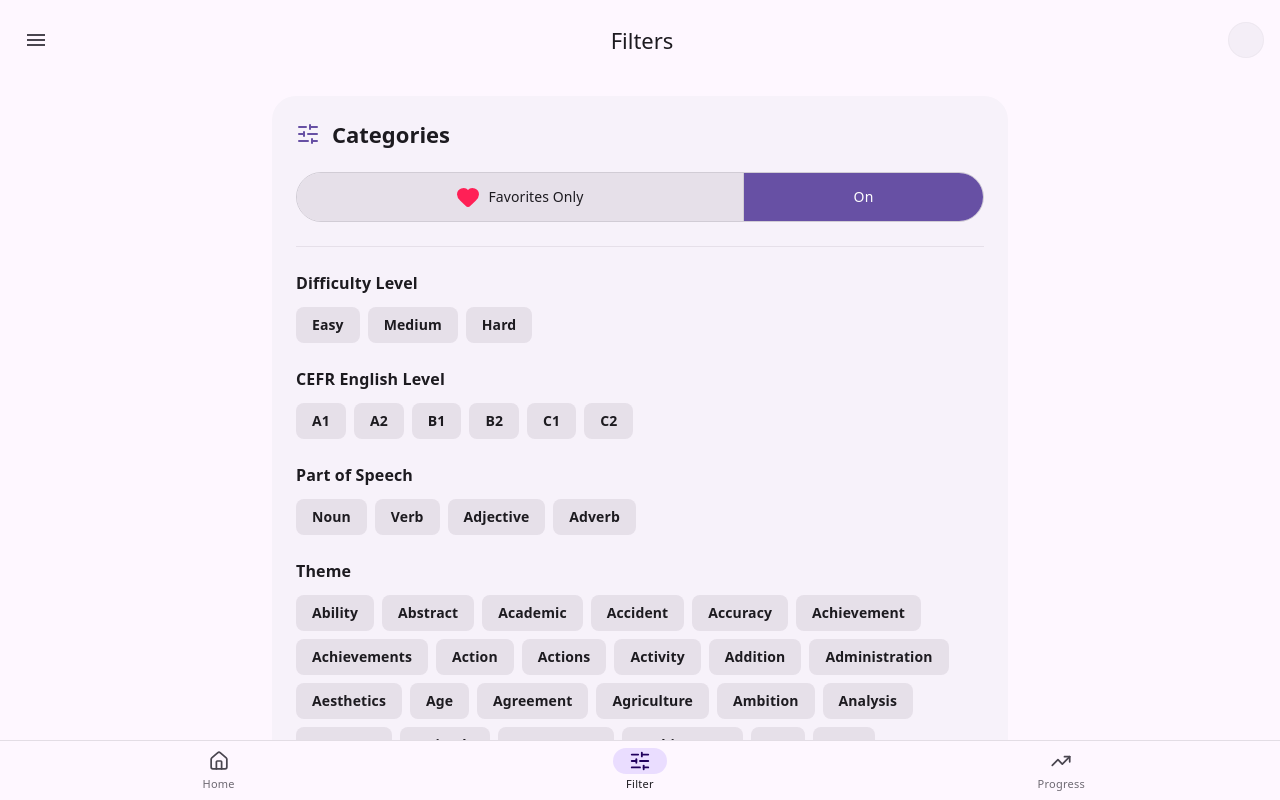
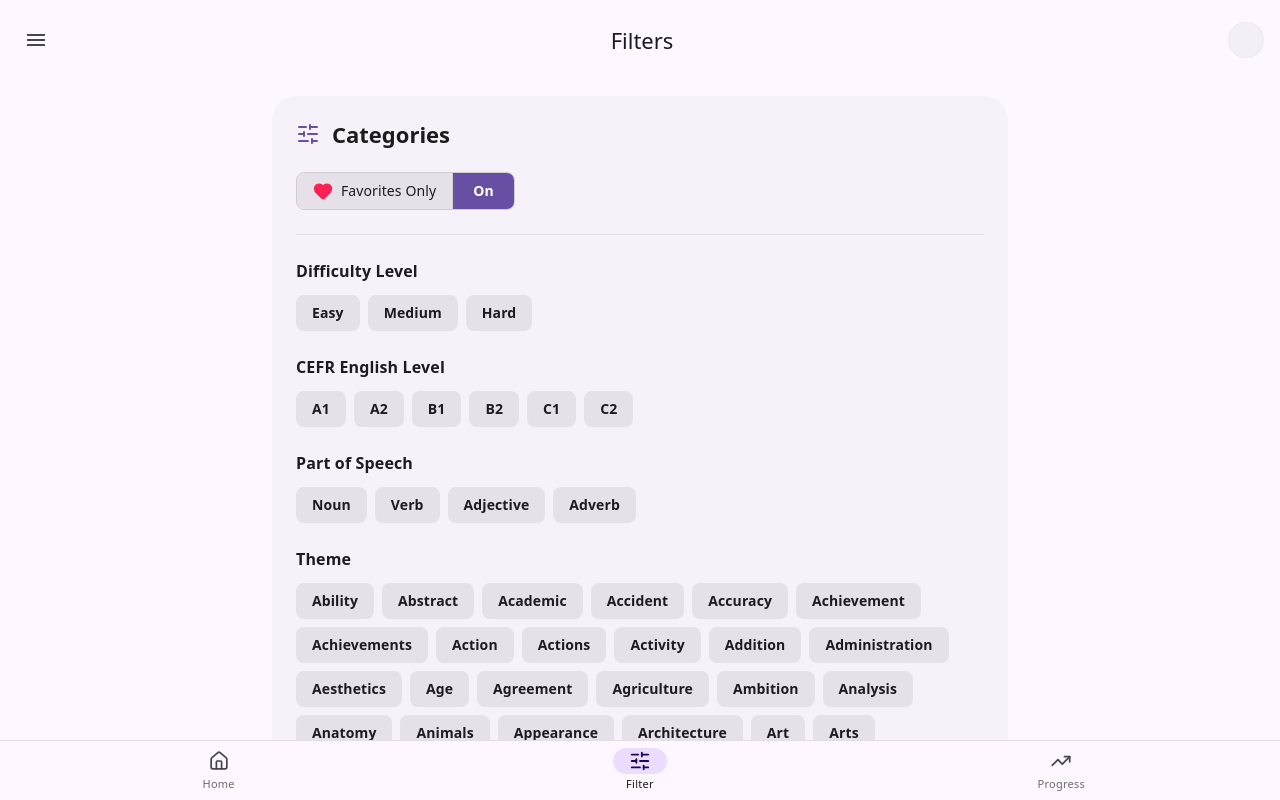
Before and after one commit to shafiullahcrazyman/Vocabify, a React (Vite) app: page /#/filter in a window 1280 px wide. Both pictures are taken after a click on the button "Off". Shown: the top 800 px of the page. Built offline with nearby package versions, Linux system fonts and the light colour scheme.

Commit message:
Add files via upload

```diff
--- a/src/screens/Filter.tsx
+++ b/src/screens/Filter.tsx
@@ -78,14 +78,16 @@ export const Filter: React.FC = () => {
               <h2 className="m3-title-large">Categories</h2>
             </div>
 
-            {/* NEW: Connected Button Group for Favorites */}
+            {/* UPDATED: Connected Button Group (Matched styling with other buttons) */}
             <div className="mb-6 pt-2 pb-6 border-b border-surface-container-highest">
-              <div className="flex w-full rounded-full border border-outline/30 overflow-hidden">
+              {/* Changed to inline-flex and rounded-lg */}
+              <div className="inline-flex rounded-lg border border-outline/30 overflow-hidden">
 
                 {/* Left Side: Static (Looks like a button, but not clickable) */}
-                <div className="flex-[2] flex items-center justify-center gap-2 py-3 px-4 bg-surface-container-highest">
+                {/* Adjusted padding to py-2 px-4 to match other buttons */}
+                <div className="flex items-center justify-center gap-2 py-2 px-4 bg-surface-container-highest">
                   <Heart
-                    className={`w-6 h-6 transition-colors duration-200 ${
+                    className={`w-5 h-5 transition-colors duration-200 ${
                       filters.favoritesOnly ? 'fill-rose-500 text-rose-500' : 'text-on-surface-variant'
                     }`}
                   />
@@ -96,18 +98,21 @@ export const Filter: React.FC = () => {
                 <div className="w-[1px] bg-outline/30"></div>
 
                 {/* Right Side: Dynamic Toggle Button */}
+                {/* Adjusted padding to py-2 px-5 for a balanced look */}
                 <button
                   onClick={() => {
                     triggerHaptic(settings.hapticsEnabled);
                     updateFilters({ favoritesOnly: !filters.favoritesOnly });
                   }}
-                  className={`flex-1 flex items-center justify-center py-3 px-4 m3-label-large font-medium transition-colors duration-200 active:bg-opacity-80 ${
+                  className={`flex items-center justify-center py-2 px-5 m3-label-large transition-colors duration-200 active:bg-opacity-80 ${
                     filters.favoritesOnly
                       ? 'bg-primary text-on-primary'
                       : 'bg-surface-container-low text-on-surface hover:bg-surface-variant'
                   }`}
                 >
-                  {filters.favoritesOnly ? 'On' : 'Off'}
+                  <span className={filters.favoritesOnly ? "font-bold" : ""}>
+                    {filters.favoritesOnly ? 'On' : 'Off'}
+                  </span>
                 </button>
               </div>
             </div>
```
